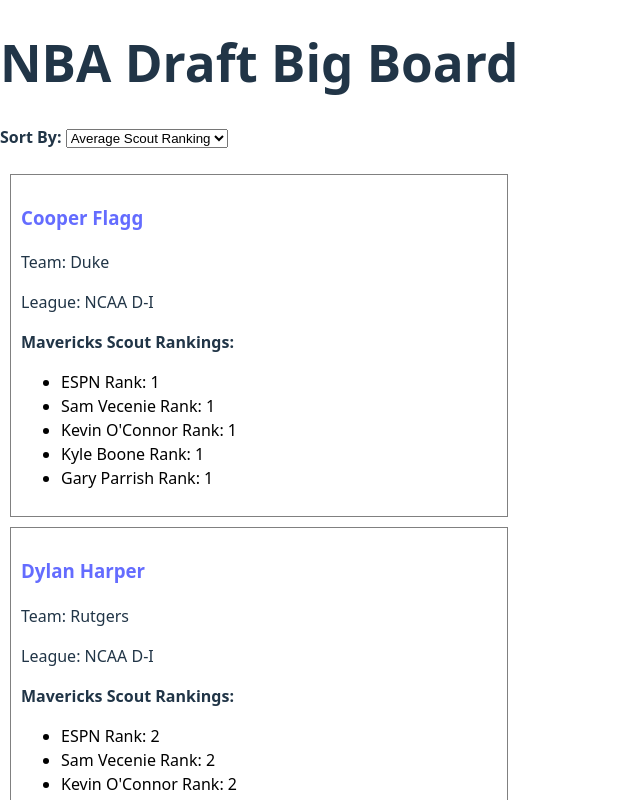
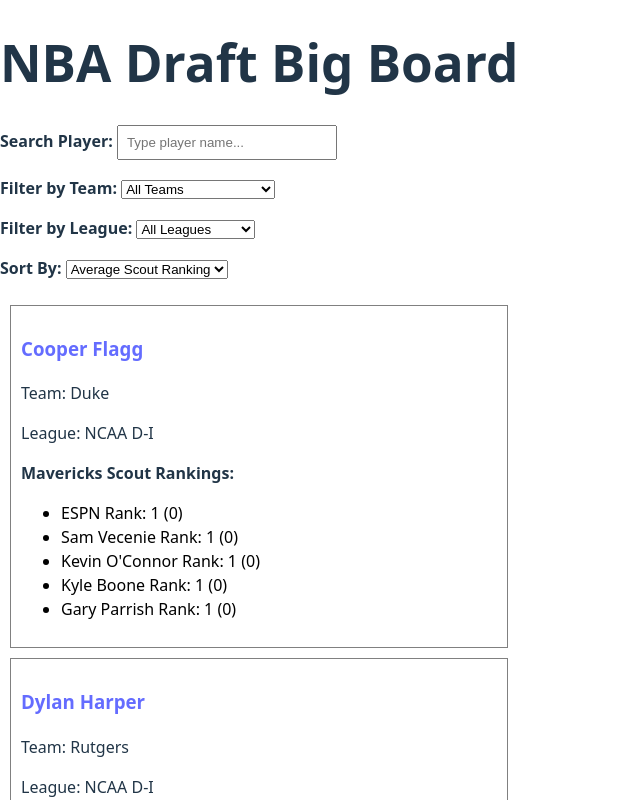
Before and after one commit to Hunter2026/Dallas-Mavs-SWE-Intern-Project, a React (Vite) app: page / in a window 1280 px wide. Shown: the top 800 px of the page, without its empty margins (0-640 px from the left). Built offline with nearby package versions, Linux system fonts and the light colour scheme.

Commit message:
Add team and league filters to Big Board and implement measurement comparison to draft peers

```diff
--- /dev/null
+++ b/src/components/MeasurementComparison.jsx
@@ -0,0 +1,79 @@
+import React from 'react';
+
+// Measurement stats to compare, including labels
+const statFields = [
+    { key: 'heightNoShoes', label: 'Height (No Shoes)' },
+    { key: 'heightShoes', label: 'Height (With Shoes)' },
+    { key: 'wingspan', label: 'Wingspan' },
+    { key: 'reach', label: 'Standing Reach' },
+    { key: 'weight', label: 'Weight' },
+    { key: 'maxVertical', label: 'Max Vertical' },
+    { key: 'noStepVertical', label: 'No-Step Vertical' },
+    { key: 'handLength', label: 'Hand Length' },
+    { key: 'handWidth', label: 'Hand Width' },
+    { key: 'agility', label: 'Agility' },
+    { key: 'sprint', label: 'Sprint' },
+    { key: 'shuttleBest', label: 'Shuttle Best' },
+    { key: 'bodyFat', label: 'Body Fat %' },
+];
+
+const MeasurementComparison = ({ player, measurements }) => {
+    if (!player || !Array.isArray(measurements) || measurements.length === 0) return null;
+
+    // Find current player's measurement entry
+    const current = measurements.find(m => m.playerId === player.playerId);
+    if (!current) return <p>No measurements to compare.</p>;
+
+    // Use all other players as peer group
+    const peers = measurements.filter(m => m.playerId !== player.playerId);
+
+    // Compute averages for each stat
+    const averages = {};
+    statFields.forEach(({ key }) => {
+        const values = peers.map(p => p[key]).filter(v => typeof v === 'number' && !isNaN(v));
+        const avg = values.length > 0 ? values.reduce((sum, v) => sum + v, 0) / values.length : null;
+        averages[key] = avg;
+    });
+
+    // Comparison label logic
+    const getLabel = (value, avg, reverse = false) => {
+        if (value == null || isNaN(value) || avg == null) return 'N/A';
+        const diff = value - avg;
+        if (!reverse) {
+            if (diff >= 5) return 'Elite';
+            if (diff >= 1) return 'Above Avg';
+            if (diff <= -1) return 'Below Avg';
+            return 'Average';
+        } else {
+            if (diff <= -0.3) return 'Elite';
+            if (diff <= -0.1) return 'Above Avg';
+            if (diff >= 0.3) return 'Below Avg';
+            return 'Average';
+        }
+    };
+
+    return (
+        <div style={{ marginTop: '2rem', background: '#eef4ff', padding: '1rem', borderRadius: '6px' }}>
+            <h3>Measurement Comparison to Peers</h3>
+            <ul>
+                {statFields.map(({ key, label }) => {
+                    const val = current[key];
+                    const avg = averages[key];
+                    const isReverse = key === 'sprint' || key === 'agility'; // lower = better
+
+                    const formattedVal = val != null && !isNaN(val) ? val : 'N/A';
+                    const formattedAvg = avg != null && !isNaN(avg) ? avg.toFixed(1) : 'N/A';
+                    const labelText = getLabel(val, avg, isReverse);
+
+                    return (
+                        <li key={key}>
+                            <strong>{label}:</strong> {formattedVal} ({labelText}, Avg: {formattedAvg})
+                        </li>
+                    );
+                })}
+            </ul>
+        </div>
+    );
+};
+
+export default MeasurementComparison;
--- a/src/components/PlayerCard.jsx
+++ b/src/components/PlayerCard.jsx
@@ -3,15 +3,15 @@ import { Link } from 'react-router-dom';
 
 // PlayerCard component displays basic player info and scout rankings
 const PlayerCard = ({ player }) => {
-    // Safely access scout rankings object
+    // Safely extract scout rankings or default to empty object
     const ranks = player.scoutRankings || {};
 
-    // Extract numeric rankings only (ignore non-number values like playerId)
+    // Extract only numeric rankings (ignore "playerId" and non-number values)
     const numericRanks = Object.entries(ranks)
         .filter(([key, value]) => key !== "playerId" && typeof value === 'number')
         .map(([, rank]) => rank);
 
-    // Compute the average rank across all scouts for this player
+    // Compute average rank across all scouts (for comparison)
     const average =
         numericRanks.length > 0
             ? numericRanks.reduce((sum, r) => sum + r, 0) / numericRanks.length
@@ -19,31 +19,41 @@ const PlayerCard = ({ player }) => {
 
     return (
         <div style={{ border: '1px solid gray', margin: '10px', padding: '10px' }}>
-            {/* Player name links to the profile page */}
+            {/* Player name links to their profile page */}
             <Link to={`/player/${player.playerId}`}>
                 <h3>{player.name}</h3>
             </Link>
 
-            {/* Basic player info */}
+            {/* Display basic player info */}
             <p>Team: {player.currentTeam}</p>
             <p>League: {player.league}</p>
 
-            {/* List of scout rankings with visual indication of high/low opinions */}
+            {/* Show scout rankings with visual indicators */}
             <p><strong>Mavericks Scout Rankings:</strong></p>
             <ul>
                 {Object.entries(ranks).map(([scout, rank]) => {
+                    // Skip non-scout entries
                     if (scout === "playerId") return null;
 
-                    // Color-code based on how the scout's ranking compares to average
-                    let color = 'black';
+                    let color = 'black';  // default color
+                    let delta = null;     // difference from average
+
+                    // If ranking is numeric and average exists, calculate delta and color
                     if (typeof rank === 'number' && average !== null) {
-                        if (rank < average) color = 'green'; // High opinion
-                        if (rank > average) color = 'red';   // Low opinion
+                        delta = +(rank - average).toFixed(1); // round to 1 decimal
+                        if (delta < 0) color = 'green';       // Higher than average (better rank)
+                        if (delta > 0) color = 'red';         // Lower than average (worse rank)
                     }
 
                     return (
                         <li key={scout} style={{ color }}>
+                            {/* Display scout name and rank */}
                             {scout}: {rank ?? 'N/A'}
+
+                            {/* Show delta from average if available */}
+                            {delta !== null && (
+                                <span> ({delta > 0 ? '+' : ''}{delta})</span>
+                            )}
                         </li>
                     );
                 })}
--- a/src/pages/HomePage.jsx
+++ b/src/pages/HomePage.jsx
@@ -2,8 +2,14 @@ import React, { useEffect, useState } from 'react';
 import PlayerCard from '../components/PlayerCard.jsx';
 
 const HomePage = () => {
-    const [players, setPlayers] = useState([]);
-    const [sortBy, setSortBy] = useState('average'); // 'average' or a specific scout name like 'ESPN Rank'
+    const [players, setPlayers] = useState([]);           // Full merged list
+    const [sortBy, setSortBy] = useState('average');      // Sort method
+    const [searchQuery, setSearchQuery] = useState('');   // Text search
+    const [teamFilter, setTeamFilter] = useState('');     // Selected team
+    const [leagueFilter, setLeagueFilter] = useState(''); // Selected league
+
+    const [allTeams, setAllTeams] = useState([]);         // For filter dropdown
+    const [allLeagues, setAllLeagues] = useState([]);     // For filter dropdown
 
     useEffect(() => {
         fetch('/intern_project_data.json')
@@ -14,6 +20,11 @@ const HomePage = () => {
                     return { ...player, scoutRankings: ranking };
                 });
 
+                // Populate team and league options
+                setAllTeams([...new Set(merged.map(p => p.currentTeam).filter(Boolean))].sort());
+                setAllLeagues([...new Set(merged.map(p => p.league).filter(Boolean))].sort());
+
+                // Sort players initially by the chosen method
                 const sorted = [...merged].sort((a, b) => {
                     const rankA = getRankValue(a.scoutRankings, sortBy);
                     const rankB = getRankValue(b.scoutRankings, sortBy);
@@ -22,9 +33,9 @@ const HomePage = () => {
 
                 setPlayers(sorted);
             });
-    }, [sortBy]); // Re-run when sortBy changes
+    }, [sortBy]);
 
-    // Helper to get rank by selected method
+    // Helper to get scout rank or average
     const getRankValue = (rankings = {}, key) => {
         if (!rankings) return Infinity;
 
@@ -39,11 +50,62 @@ const HomePage = () => {
         return typeof rankings[key] === 'number' ? rankings[key] : Infinity;
     };
 
+    // Apply all filters to player list
+    const filteredPlayers = players
+        .filter(p =>
+            p.name.toLowerCase().includes(searchQuery.toLowerCase()) &&
+            (!teamFilter || p.currentTeam === teamFilter) &&
+            (!leagueFilter || p.league === leagueFilter)
+        );
+
     return (
         <div>
             <h1>NBA Draft Big Board</h1>
 
-            {/* Dropdown to select sort method */}
+            {/* === Search by Player Name === */}
+            <div style={{ marginBottom: '1rem' }}>
+                <label htmlFor="playerSearch"><strong>Search Player:</strong>{' '}</label>
+                <input
+                    id="playerSearch"
+                    type="text"
+                    value={searchQuery}
+                    onChange={(e) => setSearchQuery(e.target.value)}
+                    placeholder="Type player name..."
+                    style={{ padding: '0.5rem', width: '200px' }}
+                />
+            </div>
+
+            {/* === Filter by Team === */}
+            <div style={{ marginBottom: '1rem' }}>
+                <label htmlFor="teamFilter"><strong>Filter by Team:</strong>{' '}</label>
+                <select
+                    id="teamFilter"
+                    value={teamFilter}
+                    onChange={(e) => setTeamFilter(e.target.value)}
+                >
+                    <option value="">All Teams</option>
+                    {allTeams.map(team => (
+                        <option key={team} value={team}>{team}</option>
+                    ))}
+                </select>
+            </div>
+
+            {/* === Filter by League === */}
+            <div style={{ marginBottom: '1rem' }}>
+                <label htmlFor="leagueFilter"><strong>Filter by League:</strong>{' '}</label>
+                <select
+                    id="leagueFilter"
+                    value={leagueFilter}
+                    onChange={(e) => setLeagueFilter(e.target.value)}
+                >
+                    <option value="">All Leagues</option>
+                    {allLeagues.map(league => (
+                        <option key={league} value={league}>{league}</option>
+                    ))}
+                </select>
+            </div>
+
+            {/* === Sort by Scout Ranking === */}
             <label htmlFor="sortSelect"><strong>Sort By:</strong>{' '}</label>
             <select
                 id="sortSelect"
@@ -59,8 +121,8 @@ const HomePage = () => {
                 <option value="Gary Parrish Rank">Gary Parrish Rank</option>
             </select>
 
-            {/* Render player cards */}
-            {players.map(player => (
+            {/* === Display Matching Players === */}
+            {filteredPlayers.map(player => (
                 <PlayerCard key={player.playerId} player={player} />
             ))}
         </div>
--- a/src/pages/SubmittedScoutReportPage.jsx
+++ b/src/pages/SubmittedScoutReportPage.jsx
@@ -12,9 +12,19 @@ const SubmittedScoutReportPage = () => {
     useEffect(() => {
         const saved = localStorage.getItem(`report_player_${id}`);
         if (saved) {
-            const parsed = JSON.parse(saved);
-            // Ensure reports are stored as an array (legacy support for single object)
-            setReports(Array.isArray(parsed) ? parsed : [parsed]);
+            try {
+                const parsed = JSON.parse(saved);
+                const safeReports = Array.isArray(parsed)
+                    ? parsed.filter(r => r && typeof r === 'object' && r.createdAt)
+                    : (parsed && parsed.createdAt ? [parsed] : []);
+
+                setReports(safeReports);
+            } catch (e) {
+                console.error('Corrupt scouting data for player', id);
+                setReports([]);
+            }
+        } else {
+            setReports([]);
         }
     }, [id]);
 
```
Also changed, not shown: src/pages/StatsMeasurementsPage.jsx (+30 -21 lines), src/components/MeasurementComparsion.jsx (deleted), 1 other file (tests, documents, lock files or other folders).
